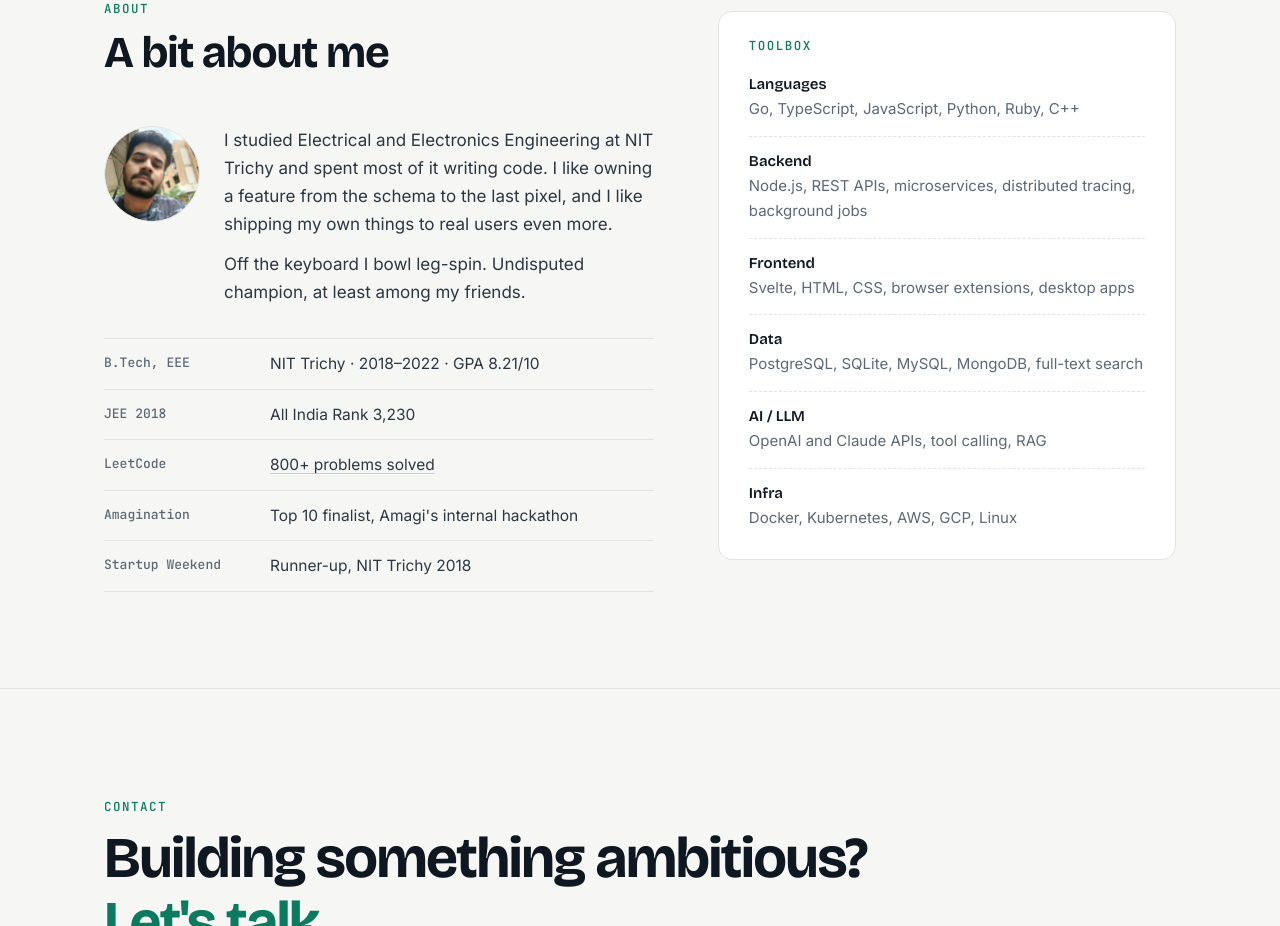
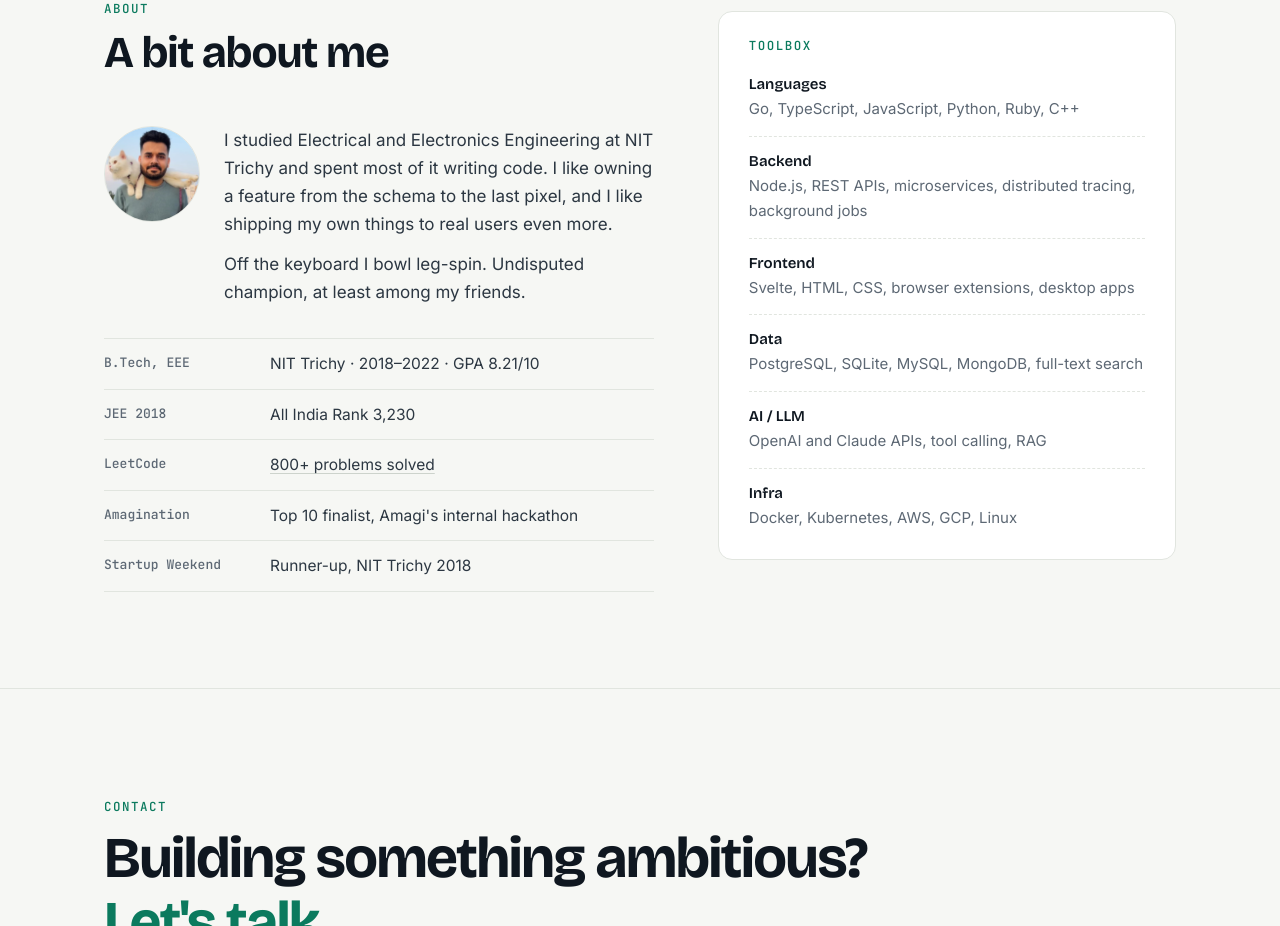
Before and after one commit to ajitsoni05/portfolio, a plain HTML site: page index.html in a window 1280 px wide. Shown: the part 4660-5586 px from the top of the page. Drawn offline with nearby package versions, Linux system fonts and the light colour scheme; no server answers.

Commit message:
Use new profile picture in About
Cropped to keep the face and the cat inside the 96px circle, and saved as a 384px JPEG (33 KB).

Co-Authored-By: Claude Opus 5.5 <noreply@anthropic.com>

```diff
--- a/index.html
+++ b/index.html
@@ -307,7 +307,7 @@
             <h2 id="about-title">A bit about me</h2>
           </header>
           <div class="about-intro">
-            <img class="avatar" src="images/profile_pic.png" width="190" height="190" alt="Ajit Soni">
+            <img class="avatar" src="images/profile.jpg" width="190" height="190" alt="Ajit Soni">
             <div>
               <p>I studied Electrical and Electronics Engineering at NIT Trichy and spent most of it writing code. I like owning a feature from the schema to the last pixel, and I like shipping my own things to real users even more.</p>
               <p>Off the keyboard I bowl leg-spin. Undisputed champion, at least among my friends.</p>
```
Also changed, not shown: images/profile.jpg (added), images/profile_pic.png (deleted).
